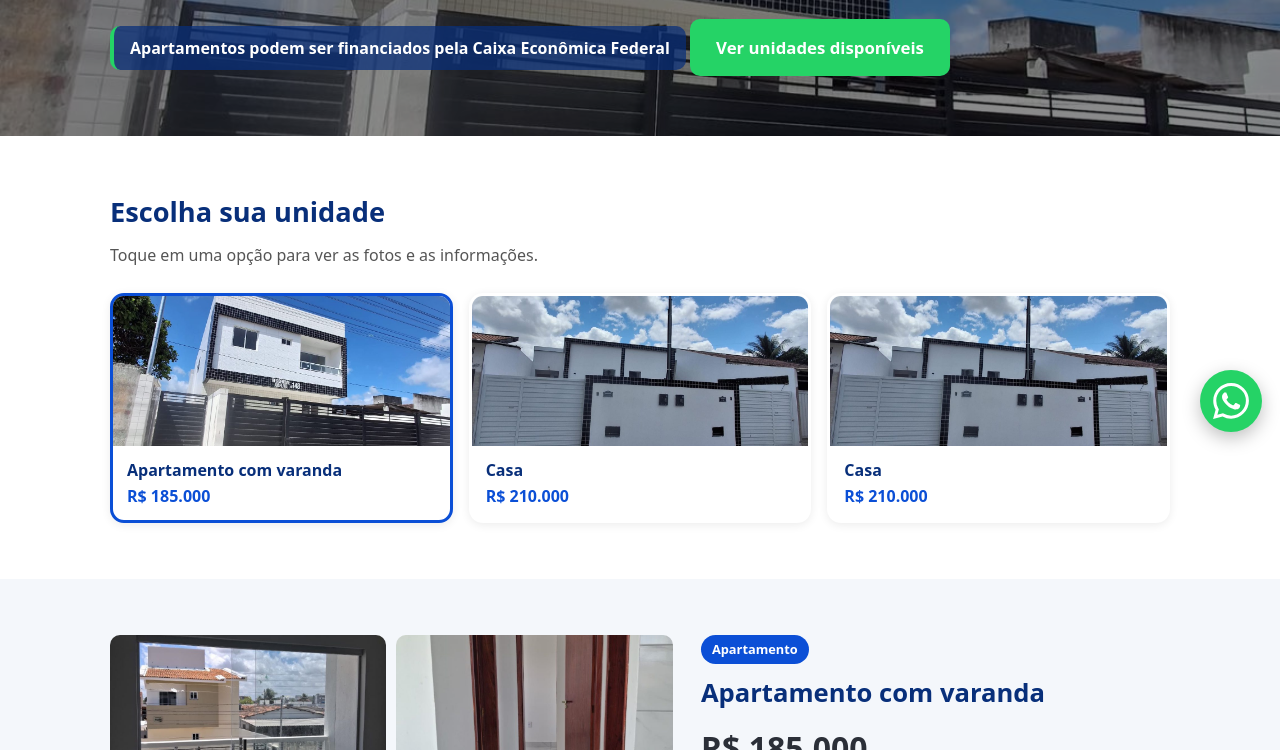
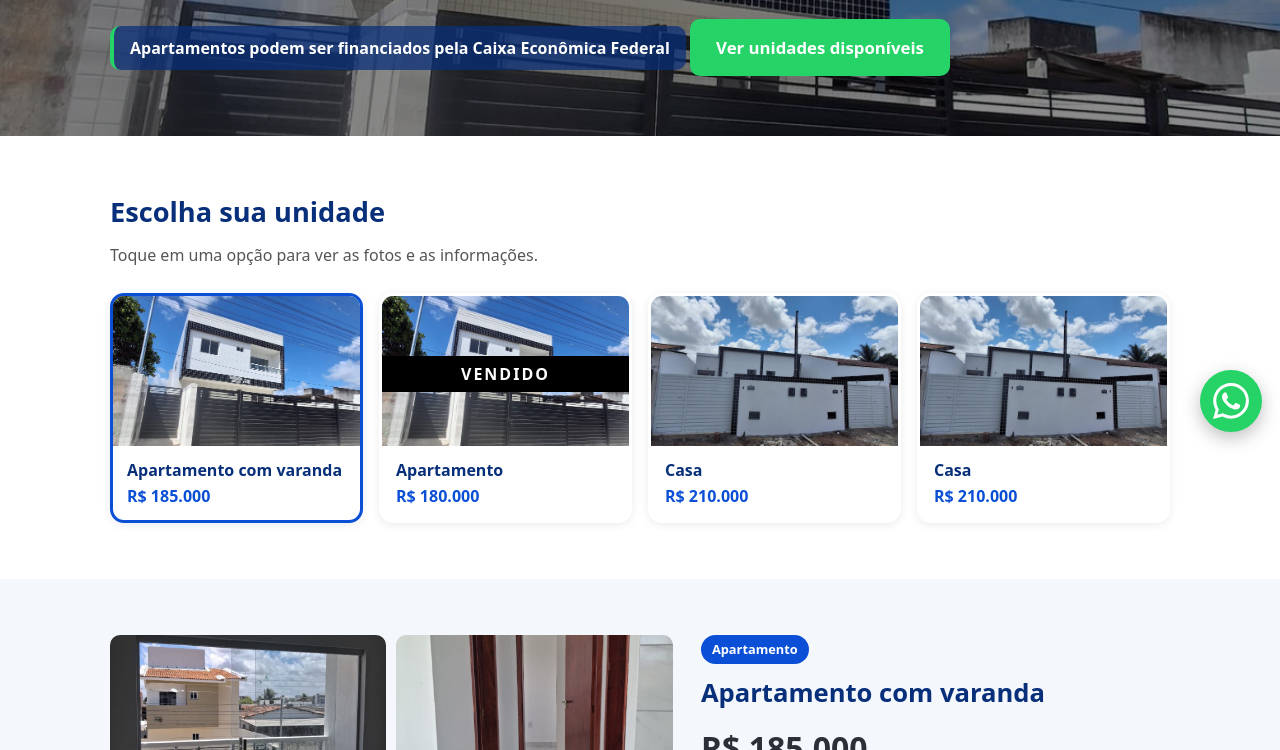
Before and after one commit to ekoversobr/amdconstrucoes, a plain HTML site: page index.html in a window 1280 px wide. Shown: the part 350-1100 px from the top of the page. Drawn offline with Linux system fonts and the light colour scheme.

Commit message:
Mantém apto 201 com faixa preta VENDIDO na imagem; casas R$ 210.000

```diff
--- a/index.html
+++ b/index.html
@@ -52,6 +52,8 @@
   .opcao .txt{display:block;padding:12px 14px}
   .opcao .op-tipo{display:block;font-weight:700;color:var(--azul-escuro)}
   .opcao .op-preco{display:block;color:var(--azul);font-weight:800;margin-top:2px}
+  .opcao{position:relative}
+  .opcao.vendido::after{content:"VENDIDO";position:absolute;left:0;right:0;top:60px;background:#000;color:#fff;text-align:center;font-weight:800;letter-spacing:2px;padding:6px 0}
   .opcao.ativo{border-color:var(--azul)}
   .opcao:focus-visible{outline:3px solid var(--azul);outline-offset:2px}
 
@@ -131,6 +133,10 @@
         <img src="assets/hero-fachada.jpg" alt="Fachada do prédio com apartamentos">
         <span class="txt"><span class="op-tipo">Apartamento com varanda</span><span class="op-preco">R$ 185.000</span></span>
       </button>
+      <button type="button" class="opcao vendido" data-id="apto">
+        <img src="assets/hero-fachada.jpg" alt="Fachada do prédio com apartamentos">
+        <span class="txt"><span class="op-tipo">Apartamento</span><span class="op-preco">R$ 180.000</span></span>
+      </button>
       <button type="button" class="opcao" data-id="casa-1">
         <img src="assets/casa-13.jpg" alt="Fachada da casa">
         <span class="txt"><span class="op-tipo">Casa</span><span class="op-preco">R$ 210.000</span></span>
@@ -196,6 +202,7 @@
 
   var unidades = {
     "apto-varanda": { tipo: "Apartamento", titulo: "Apartamento com varanda", preco: "R$ 185.000", aval: "Avaliado em R$ 195.000", end: APTO_END, financ: APTO_FIN, fotos: APTO_FOTOS },
+    "apto":         { tipo: "Apartamento", titulo: "Apartamento", preco: "R$ 180.000", aval: "Avaliado em R$ 190.000", end: APTO_END, financ: APTO_FIN, fotos: APTO_FOTOS },
     "casa-1":       { tipo: "Casa", titulo: "Casa", preco: "R$ 210.000", aval: "", end: "R. França, 127 – Bairro das Indústrias, João Pessoa – PB, 58083-609", financ: "", fotos: CASA_FOTOS },
     "casa-2":       { tipo: "Casa", titulo: "Casa", preco: "R$ 210.000", aval: "", end: "R. França, 127 – Bairro das Indústrias, João Pessoa – PB, 58083-609", financ: "", fotos: CASA_FOTOS }
   };
```
